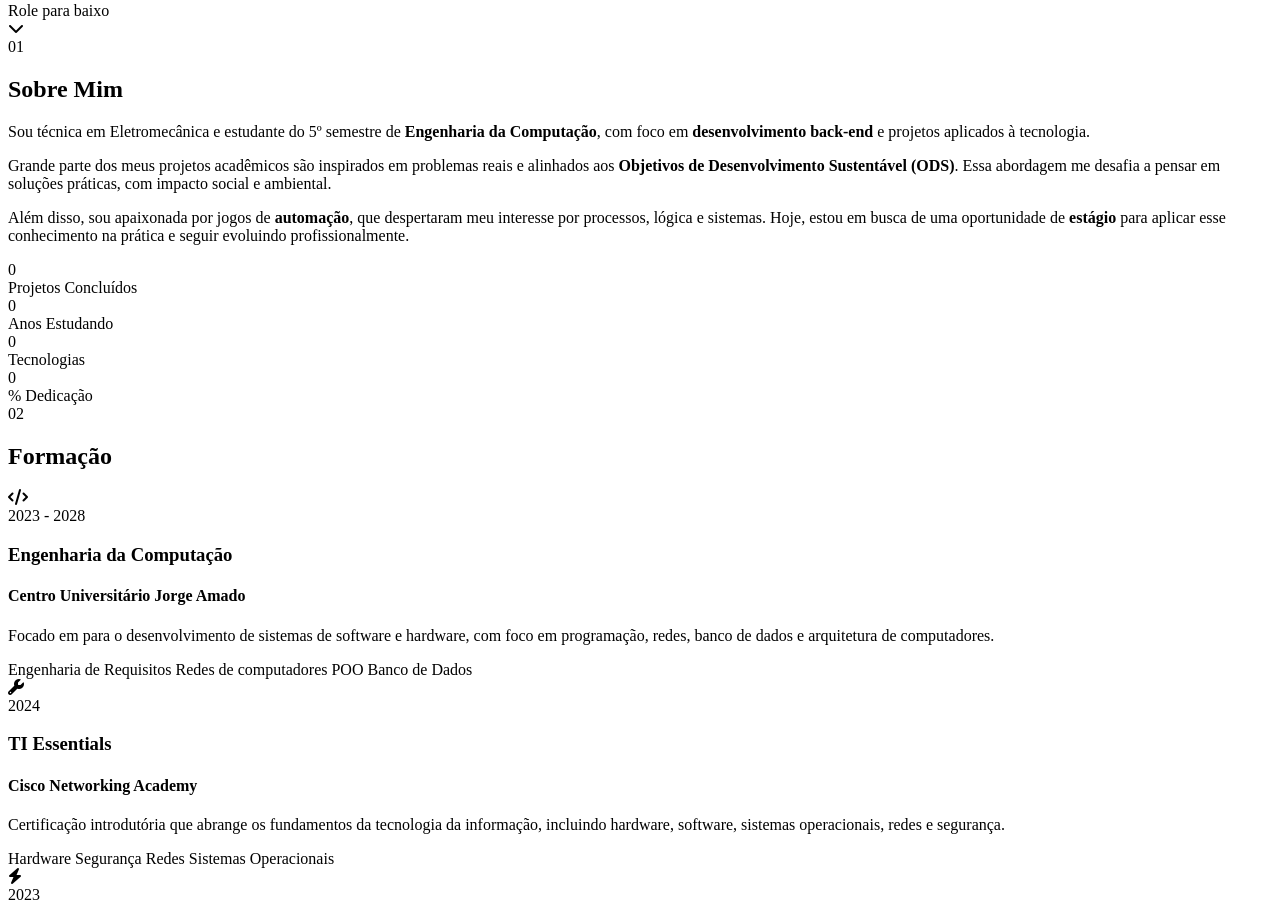
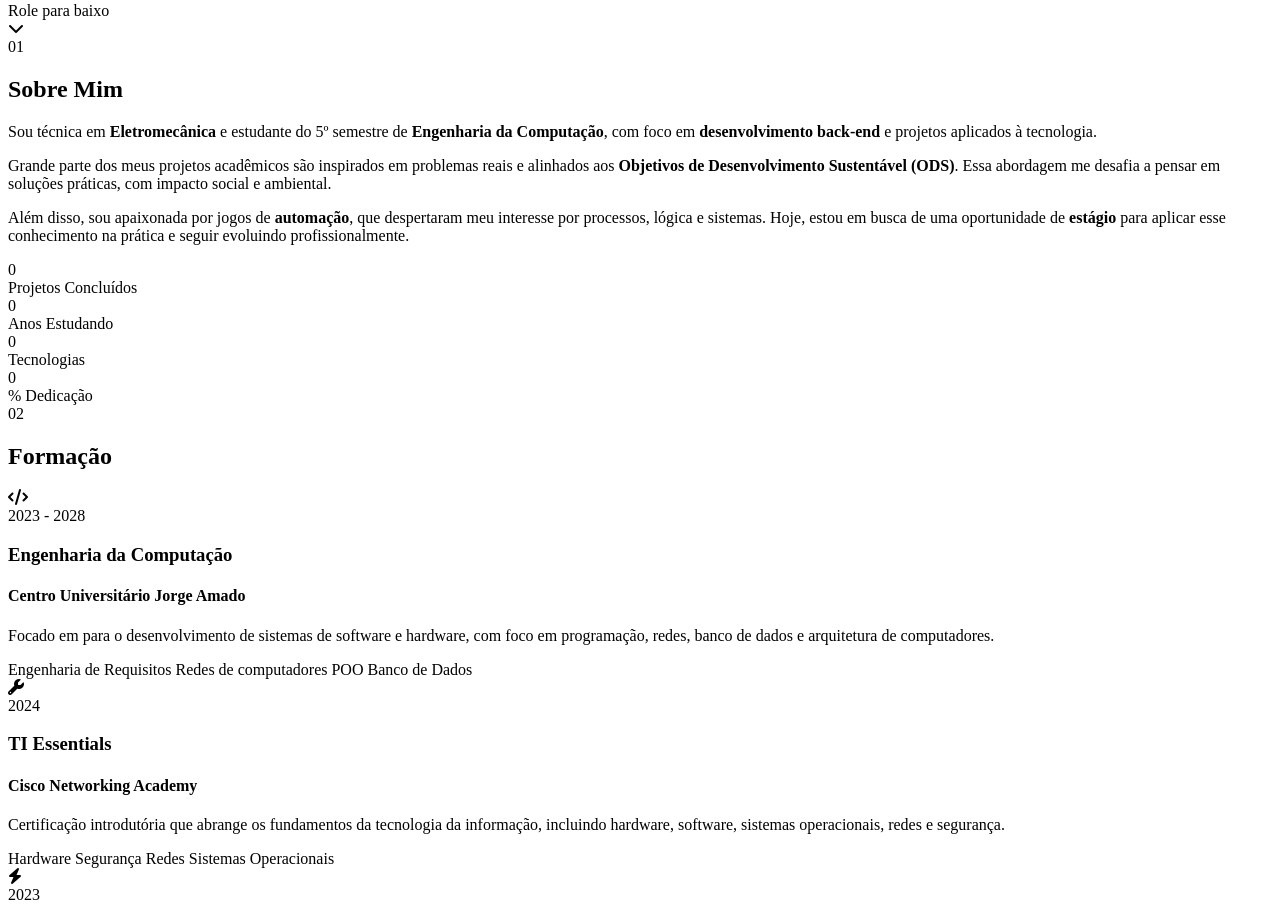
Before and after one commit to viviangomesp/viviangomesp.github.io, a plain HTML site: page index.html in a window 1280 px wide. Shown: the part 2020-2940 px from the top of the page. Drawn offline with Linux system fonts and the light colour scheme.

Commit message:
update html
class sobre-intro

```diff
--- a/index.html
+++ b/index.html
@@ -162,7 +162,7 @@
                     <div class="sobre-text">
                         <div class="sobre-intro">
                             <p>
-                               Sou técnica em Eletromecânica e estudante do 5º semestre de <strong>Engenharia da Computação</strong>,
+                               Sou técnica em <strong>Eletromecânica</strong> e estudante do 5º semestre de <strong>Engenharia da Computação</strong>,
                                com foco em <strong>desenvolvimento back-end</strong> e projetos aplicados à tecnologia.
                             </p>
                             <p>
```
